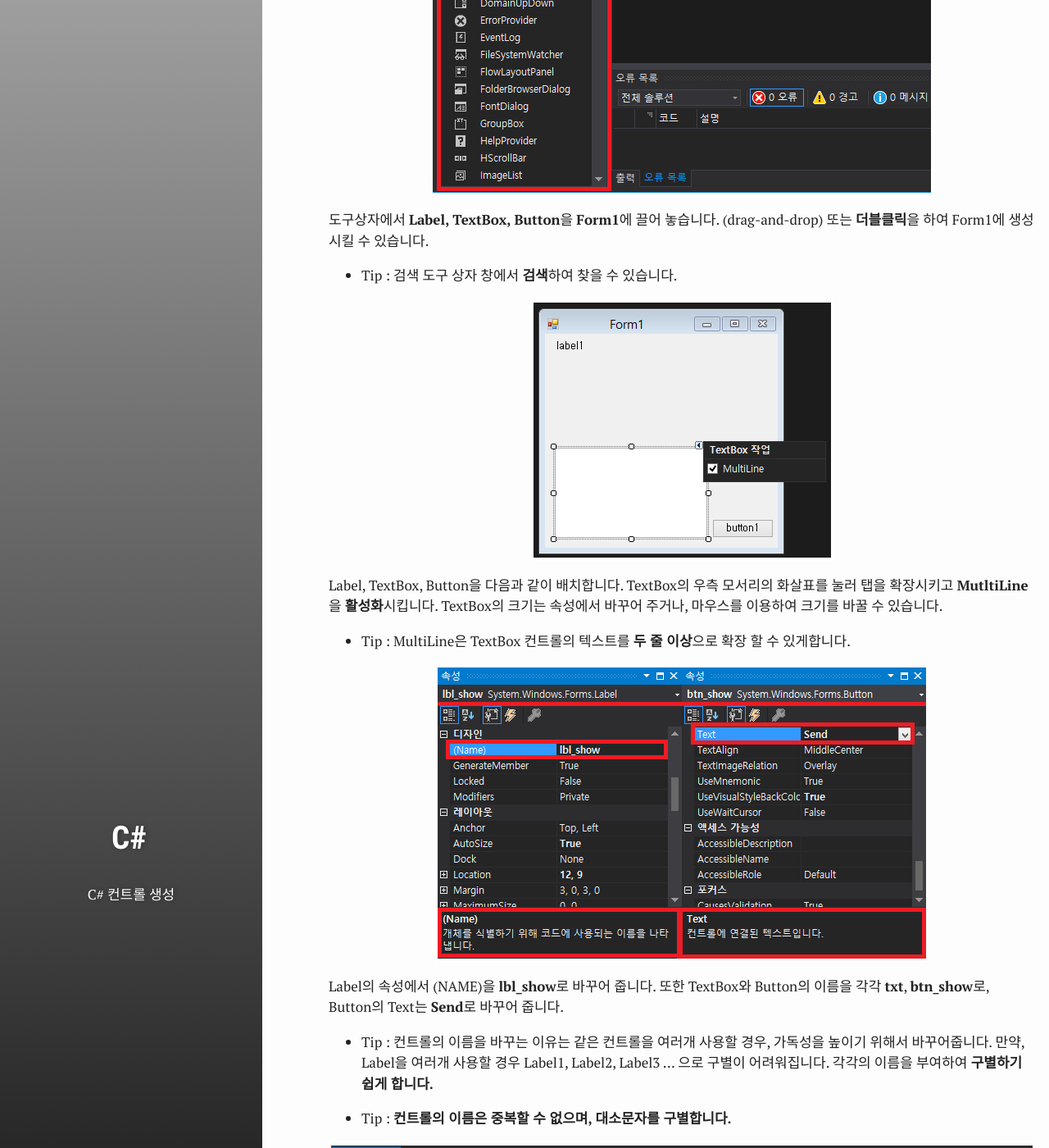
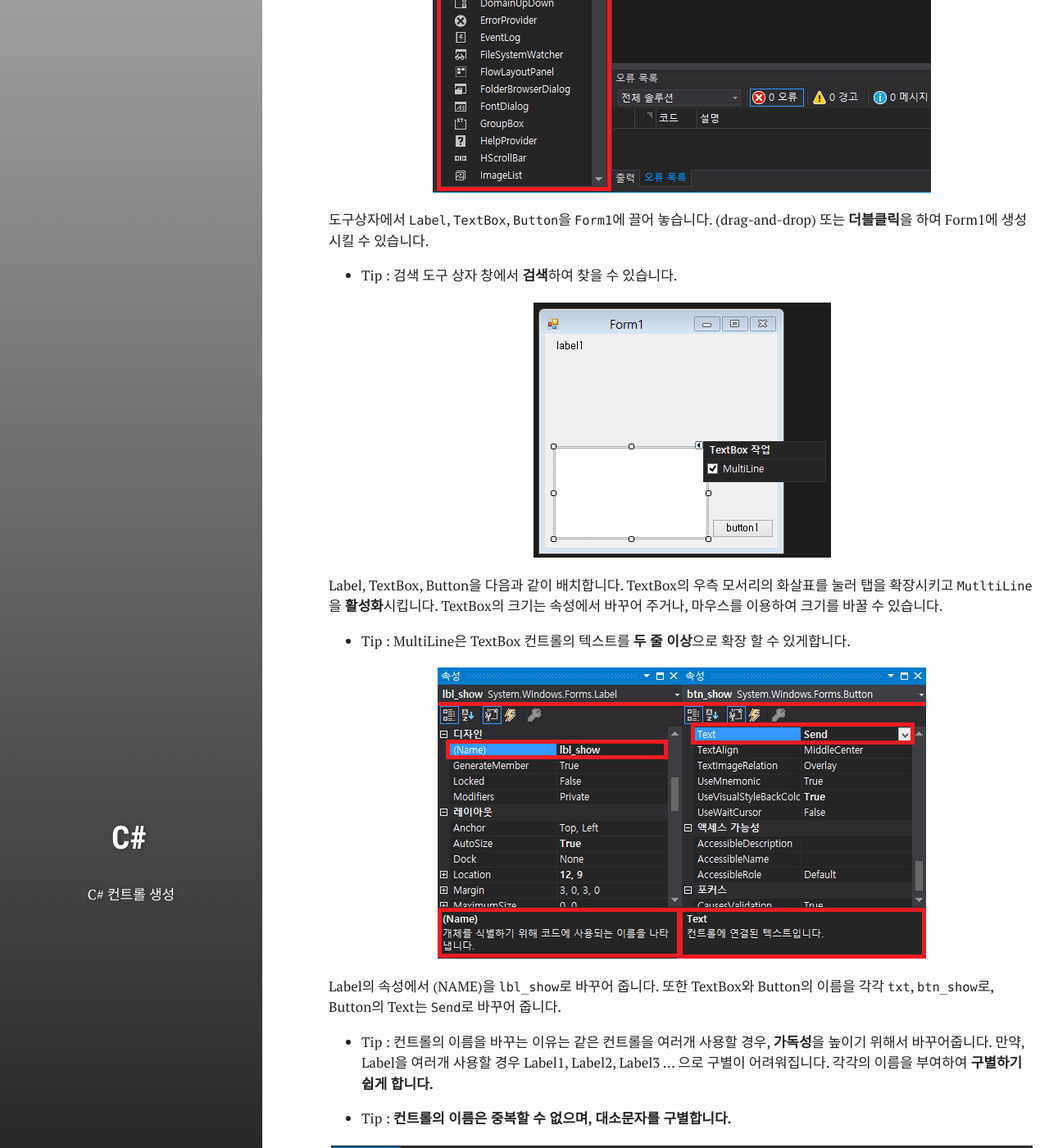
Before and after one commit to test076923/076923.github.io, a Jekyll site: the page built from _posts/2017-07-23-C#-3.md, in a window 1280 px wide and 1400 px high, scrolled down 766 px. Shown: the whole window at 82% size. Built offline with Jekyll 4.4.1, drawn with Linux system fonts in a browser that asks for light colours; comment, search, counter and statistics services are not loaded; some of the changed text lies outside the part shown.

Commit message:
Update 2017-07-23-C#-3.md

```diff
--- a/_posts/2017-07-23-C#-3.md
+++ b/_posts/2017-07-23-C#-3.md
@@ -14,23 +14,23 @@ author: 윤대희
 
 #### 프로젝트 구성 ####
 [![1]({{ site.images }}/C/ch3/1.png)]({{ site.images }}/C/ch3/1.png)
-도구상자에서 **Label, TextBox, Button**을 **Form1**에 끌어 놓습니다. (drag-and-drop) 또는 **더블클릭**을 하여 Form1에 생성시킬 수 있습니다.
+도구상자에서 `Label`, `TextBox`, `Button`을 `Form1`에 끌어 놓습니다. (drag-and-drop) 또는 **더블클릭**을 하여 Form1에 생성시킬 수 있습니다.
 
 - Tip : 검색 도구 상자 창에서 **검색**하여 찾을 수 있습니다.
 
 
 
 [![2]({{ site.images }}/C/ch3/2.png)]({{ site.images }}/C/ch3/2.png)
-Label, TextBox, Button을 다음과 같이 배치합니다. TextBox의 우측 모서리의 화살표를 눌러 탭을 확장시키고 **MutltiLine**을 **활성화**시킵니다. TextBox의 크기는 속성에서 바꾸어 주거나, 마우스를 이용하여 크기를 바꿀 수 있습니다.
+Label, TextBox, Button을 다음과 같이 배치합니다. TextBox의 우측 모서리의 화살표를 눌러 탭을 확장시키고 `MutltiLine`을 **활성화**시킵니다. TextBox의 크기는 속성에서 바꾸어 주거나, 마우스를 이용하여 크기를 바꿀 수 있습니다.
 
 - Tip : MultiLine은 TextBox 컨트롤의 텍스트를 **두 줄 이상**으로 확장 할 수 있게합니다.
 
 
 
 [![3]({{ site.images }}/C/ch3/3.png)]({{ site.images }}/C/ch3/3.png)
-Label의 속성에서 (NAME)을 **lbl_show**로 바꾸어 줍니다. 또한 TextBox와 Button의 이름을 각각 **txt**, **btn_show**로, Button의 Text는 **Send**로 바꾸어 줍니다.
+Label의 속성에서 (NAME)을 `lbl_show`로 바꾸어 줍니다. 또한 TextBox와 Button의 이름을 각각 `txt`, `btn_show`로, Button의 Text는 `Send`로 바꾸어 줍니다.
 
-- Tip : 컨트롤의 이름을 바꾸는 이유는 같은 컨트롤을 여러개 사용할 경우, 가독성을 높이기 위해서 바꾸어줍니다. 만약, Label을 여러개 사용할 경우 Label1, Label2, Label3 ... 으로 구별이 어려워집니다. 각각의 이름을 부여하여 **구별하기 쉽게 합니다.**
+- Tip : 컨트롤의 이름을 바꾸는 이유는 같은 컨트롤을 여러개 사용할 경우, **가독성**을 높이기 위해서 바꾸어줍니다. 만약, Label을 여러개 사용할 경우 Label1, Label2, Label3 ... 으로 구별이 어려워집니다. 각각의 이름을 부여하여 **구별하기 쉽게 합니다.**
 
 - Tip : **컨트롤의 이름은 중복할 수 없으며, 대소문자를 구별합니다.**
 
@@ -80,9 +80,9 @@ namespace test
 
 {% endhighlight %}
 
-- namespace는 성격이 비슷한 **class(클래스), struct(구조체), interface(인터페이스), delegate(델리게이트), 열거 형식 등**을 묶는 역할
+- namespace는 성격이 비슷한 `class(클래스)`, `struct(구조체)`, `interface(인터페이스)`, `delegate(델리게이트)`, `열거 형식` 등을 묶는 역할
 
-- 소리를 재생시키고 싶다면, namespace에 **using System.Media;**가 추가되어야 합니다.
+- 소리를 재생시키고 싶다면, namespace에 `using System.Media;`가 추가되어야 합니다.
 
 ### Class & InitializeComponent ###
 
```
